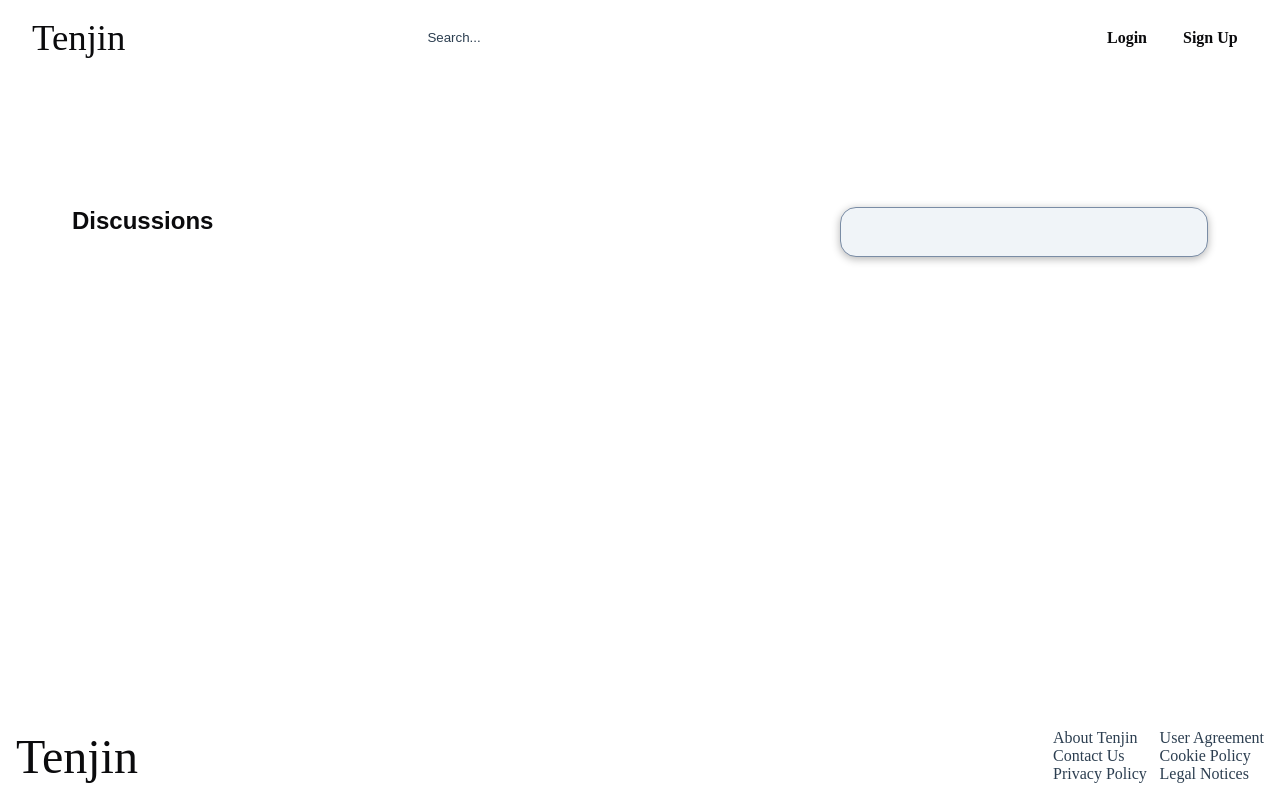
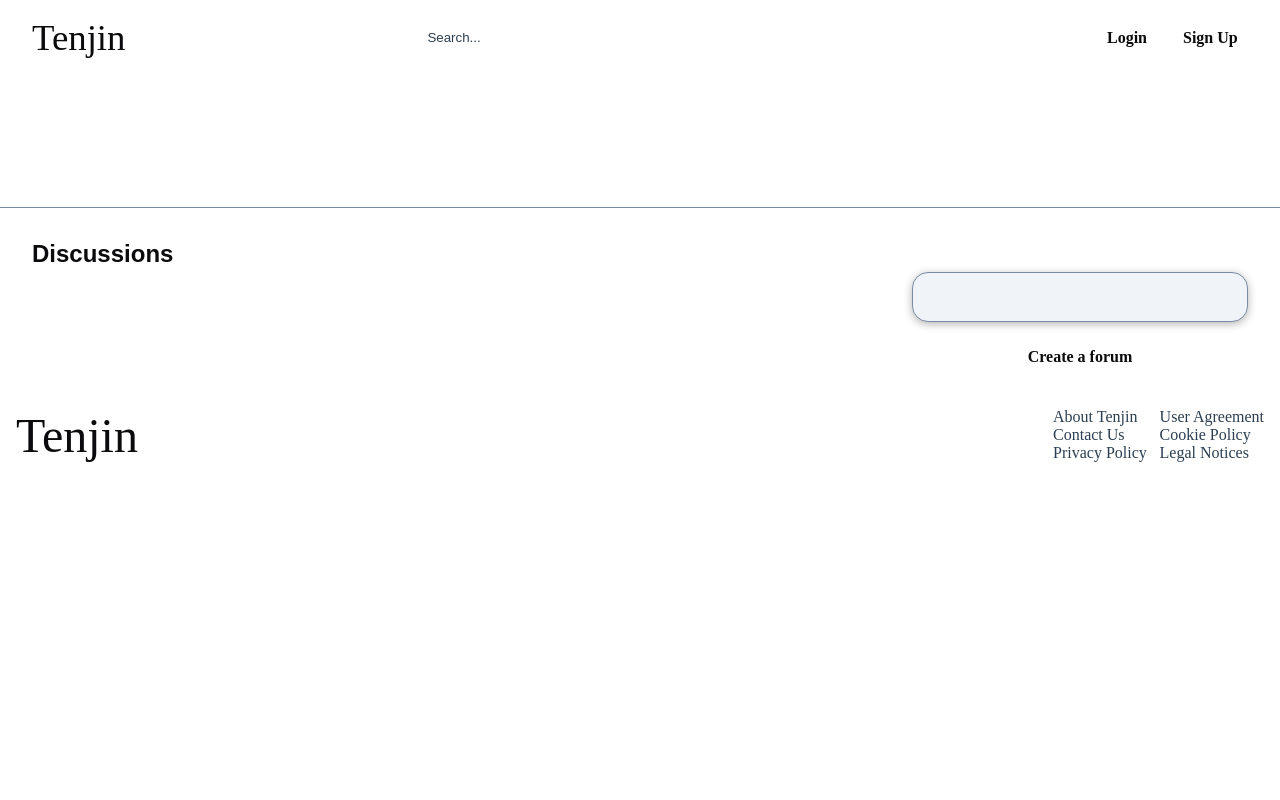
Before and after one commit to parthacharyaaaaa/Tenjin, a Flask app: template resource_server/templates/anime.html in a window 1280 px wide. Run offline with Flask 3, Linux system fonts and the light colour scheme; the template is opened without the code that fills it, so the values that code supplies are empty; parts of the project's set-up code (start-up, migrations or seed data) failed here and were passed over; some web fonts are replaced.

Commit message:
Updates anime page

```diff
--- a/resource_server/static/scripts/anime.js
+++ b/resource_server/static/scripts/anime.js
@@ -35,6 +35,8 @@ document.addEventListener('DOMContentLoaded', async () => {
     if (bannerEl) {
         bannerEl.style.backgroundImage = `url('${selectedAnime.banner || ""}')`;
     }
+    const description = document.getElementById('anime-description');
+    description.innerText = selectedAnime.synopsis || "Failed to fetch this anime's synopsis"
 
     // Populate stats and links
     function populateStats(anime) {
@@ -88,7 +90,7 @@ document.addEventListener('DOMContentLoaded', async () => {
             const res = await fetch(`/animes/${selectedAnime.id}/forums?cursor=${cursorParam}`);
             if (!res.ok) throw new Error(`Failed to fetch forums: ${res.status}`);
             const data = await res.json();
-            dbCursor = data.next_cursor;
+            dbCursor = data.cursor;
             appendForums(data.forums);
         } catch (e) {
             console.error("Error fetching forums", e);
@@ -113,6 +115,11 @@ document.addEventListener('DOMContentLoaded', async () => {
                     <span><strong>Admins:</strong> ${forum.admin_count || 'N/A'}</span>
                 </div>
             `;
+
+            div.addEventListener('click', async () => {
+                sessionStorage.setItem('selectedForum', JSON.stringify(forum));
+                window.location.href = `/forum/${forum.name}`;
+            })
             container.appendChild(div);
         });
     }
@@ -123,5 +130,65 @@ document.addEventListener('DOMContentLoaded', async () => {
     }
 
     window.addEventListener('scroll', onScroll);
+    // document.getElementById("forum-section").addEventListener('scroll', onScroll);
+
     fetchMoreForums();
+
+    const makeForumBtn = document.getElementById('forum-make-btn');
+
+    const modal = document.getElementById('forum-modal');
+    const closeBtn = document.querySelector('.forum-close-btn');
+    const submitBtn = document.getElementById('forum-submit');
+    const toast = document.getElementById('forum-toast');
+
+    makeForumBtn.addEventListener('click', () => {
+        modal.classList.remove('hidden');
+    });
+
+    closeBtn.addEventListener('click', () => {
+        modal.classList.add('hidden');
+    });
+
+    submitBtn.addEventListener('click', async () => {
+        const name = document.getElementById('forum-name').value.trim();
+        const desc = document.getElementById('forum-desc').value.trim();
+
+        if (!name) {
+            alert("Forum name is required.");
+            return;
+        }
+
+        try {
+            const response = await fetch("/forums", {
+                method: "POST",
+                headers: {
+                    "Content-Type": "application/json"
+                },
+                body: JSON.stringify({
+                    forum_name: name,
+                    anime_id: animeId,
+                    ...(desc ? { desc } : {})
+                })
+            });
+
+            if (!response.ok) {
+                const err = await response.json();
+                throw new Error(err.description || "Something went wrong.");
+            }
+
+            // success
+            modal.classList.add('hidden');
+            showToast();
+
+        } catch (error) {
+            alert(error.message);
+        }
+    });
+
+    function showToast() {
+        toast.classList.remove('hidden');
+        setTimeout(() => {
+            toast.classList.add('hidden');
+        }, 2500);
+    }
 });
--- a/resource_server/static/stylesheets/anime.css
+++ b/resource_server/static/stylesheets/anime.css
@@ -1,3 +1,9 @@
+body,
+html {
+    height: auto;
+    overflow-y: auto;
+}
+
 .anime-banner {
     width: 100%;
     height: 220px;
@@ -5,53 +11,90 @@
     background-position: center;
     filter: blur(4px) brightness(0.5);
     margin-bottom: -120px;
-    position: relative;
+    /* position: relative; */
     z-index: 0;
 }
 
+.anime-description {
+    max-width: 1000px;
+    margin: 2rem auto;
+    font-size: var(--FSIZE-L);
+    line-height: 1.7;
+    color: var(--FCOLOR);
+    padding: 0 2rem;
+    text-align: justify;
+}
+
+
 .anime-detail-layout {
+    border-top: 1px solid var(--BDRCOLOR);
     display: grid;
-    grid-template-columns: 2fr 1fr;
+    grid-template-columns: 3fr 1.2fr;
+    /* wider forums */
     padding: 2rem;
-    margin-top: -80px;
-    gap: 2rem;
-    max-width: 1200px;
+    margin-top: 1rem;
+    gap: 2.5rem;
+    max-width: 1300px;
     margin-inline: auto;
+    position: relative;
 }
 
 .forum-section {
     display: flex;
     flex-direction: column;
     gap: 1.2rem;
+    /* position: fixed; */
+
+}
+
+
+#forum-container {
+    display: flex;
+    flex-direction: column;
+    gap: 1.2rem;
+    border: var(--BDRCOLOR);
+}
+
+.forum-post:hover {
+    cursor: pointer;
 }
 
 .anime-sidebar {
-    position: sticky;
+    position: relative;
     top: 2rem;
+    align-self: start;
     height: fit-content;
 }
 
+
 .anime-stats-card {
+    position: sticky;
     background-color: var(--BGCOLOR-SECONDARY);
     padding: 1.5rem;
     border-radius: 1rem;
     border: 1px solid var(--BDRCOLOR);
-    box-shadow: 0 2px 8px rgba(0,0,0,0.3);
+    box-shadow: 0 2px 8px rgba(0, 0, 0, 0.3);
+    top: 0; /* sticks to top of the scroll container */
+    z-index: 10;
 }
 
 .anime-stats-card h2 {
     margin-top: 0;
-    margin-bottom: 1rem;
+    margin-bottom: 1.2rem;
     font-size: var(--FSIZE-XL);
     color: var(--FCOLOR-HIGHLIGHT);
+    text-align: center;
+    letter-spacing: 0.5px;
 }
 
 .stat-line {
     display: flex;
     justify-content: space-between;
     font-size: var(--FSIZE);
-    margin-bottom: 0.8rem;
-    opacity: 0.9;
+    margin-bottom: 1rem;
+    opacity: 0.95;
+    border-bottom: 1px dashed var(--BDRCOLOR);
+    padding-bottom: 0.5rem;
 }
 
 .stream-links-list {
@@ -66,11 +109,24 @@
     font-weight: 500;
     font-size: 0.95rem;
     transition: color 0.2s ease;
+    word-break: break-all;
 }
 
 .stream-link a:hover {
     color: var(--FCOLOR);
     text-decoration: underline;
+}
+
+.forum-post h3 {
+    font-size: 1.4rem;
+    margin-bottom: 0.6rem;
+    font-weight: 600;
+}
+
+.forum-post p {
+    margin-bottom: 0.8rem;
+    line-height: 1.6;
+    color: var(--FCOLOR);
 }
 
 .forum-post {
@@ -100,3 +156,81 @@
     gap: 1rem;
     opacity: 0.85;
 }
+
+#forum-make-btn{
+    margin: 1rem auto;
+    width: 100%;
+}
+
+.forum-modal {
+    position: fixed;
+    top: 0; left: 0; right: 0; bottom: 0;
+    background: rgba(0, 0, 0, 0.75);
+    display: flex;
+    justify-content: center;
+    align-items: center;
+    z-index: 1000;
+}
+
+.forum-modal-box {
+    background: #111;
+    padding: 2rem;
+    border-radius: 1rem;
+    width: 400px;
+    color: #fff;
+    display: flex;
+    flex-direction: column;
+    gap: 1rem;
+    position: relative;
+    box-shadow: 0 0 15px rgba(255, 255, 255, 0.1);
+}
+
+.forum-modal-box input,
+.forum-modal-box textarea {
+    background: #222;
+    border: 1px solid #444;
+    color: #fff;
+    border-radius: 0.5rem;
+    padding: 0.8rem;
+    font-size: 1rem;
+    resize: vertical;
+}
+
+.forum-modal-box button#forum-submit {
+    background: var(--FCOLOR-HIGHLIGHT);
+    color: #000;
+    border: none;
+    padding: 0.7rem 1rem;
+    border-radius: 0.5rem;
+    font-weight: bold;
+    cursor: pointer;
+}
+
+.forum-close-btn {
+    position: absolute;
+    top: 0.6rem;
+    right: 0.8rem;
+    background: transparent;
+    color: #fff;
+    font-size: 1.5rem;
+    border: none;
+    cursor: pointer;
+}
+
+.hidden {
+    display: none !important;
+}
+
+/* Toast */
+.forum-toast {
+    position: fixed;
+    top: 20px;
+    right: 20px;
+    background: #222;
+    color: #0f0;
+    padding: 1rem 1.5rem;
+    border-radius: 0.5rem;
+    box-shadow: 0 0 10px rgba(0,255,0,0.2);
+    z-index: 9999;
+    font-weight: bold;
+}
--- a/resource_server/templates/anime.html
+++ b/resource_server/templates/anime.html
@@ -7,17 +7,33 @@
 {% endblock %}
 
 {% block content %}
-<div class="anime-banner" id="anime-banner"></div>
+<div class="anime-top">
+    <div class="anime-banner" id="anime-banner"></div>
+    <div class="anime-description" id="anime-description"></div>
+</div>
 
-<div class="anime-detail-layout">
-    <div class="forum-section">
+<div class="anime-detail-layout" id="anime-detail-layout">
+    <div class="forum-section" id="forum-section">
         <h2>Discussions</h2>
         <div id="forum-container"></div>
     </div>
+    <div id="forum-modal" class="forum-modal hidden">
+        <div class="forum-modal-box">
+          <button class="forum-close-btn">&times;</button>
+          <h2>Create Forum</h2>
+          <input id="forum-name" type="text" placeholder="Forum Title" />
+          <textarea id="forum-desc" placeholder="Optional Description..."></textarea>
+          <button id="forum-submit">Make Forum</button>
+        </div>
+      </div>
+
+      <div id="forum-toast" class="forum-toast hidden">Forum created!</div>
+
     <div class="anime-sidebar">
         <div class="anime-stats-card" id="anime-stats">
             <!-- Stats populated by JS -->
         </div>
+        <button class="btn-primary" id="forum-make-btn">Create a forum</button>
     </div>
 </div>
 {% endblock %}
```
